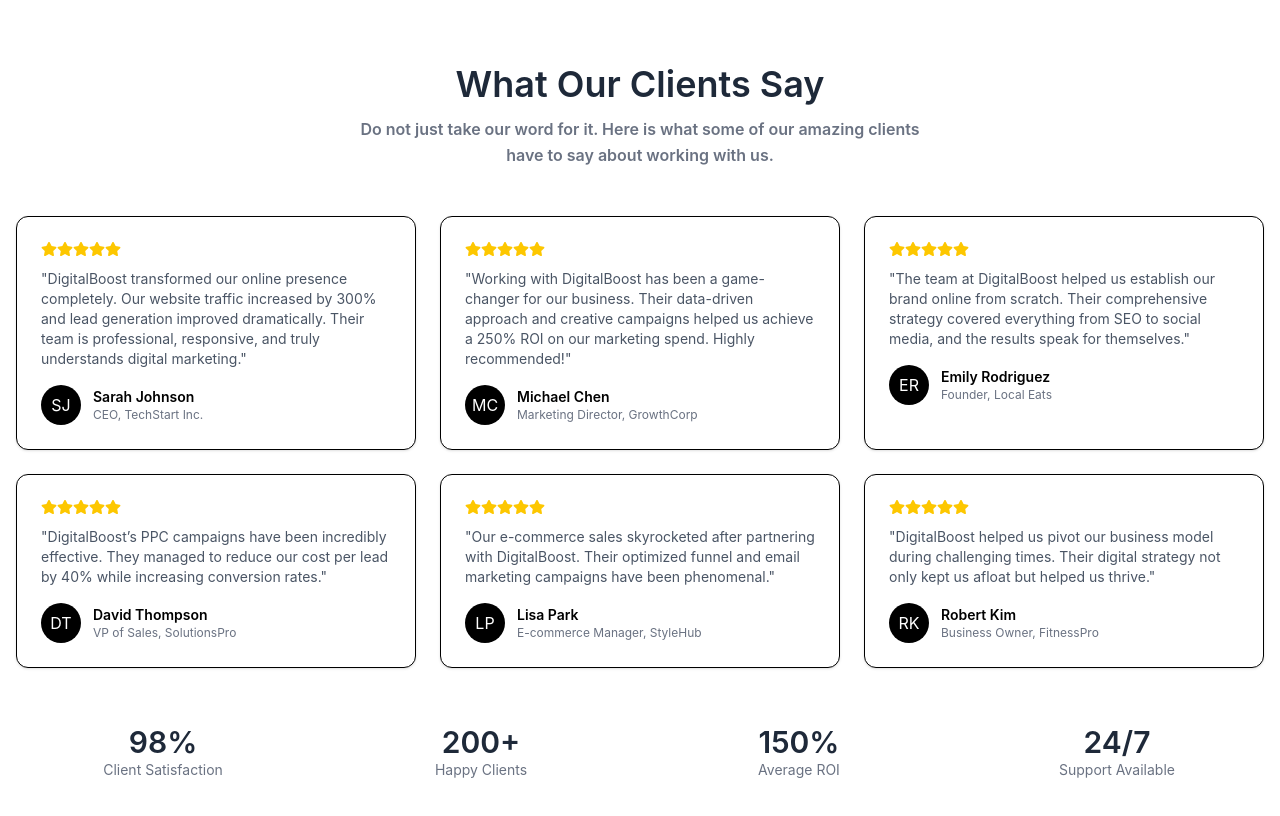
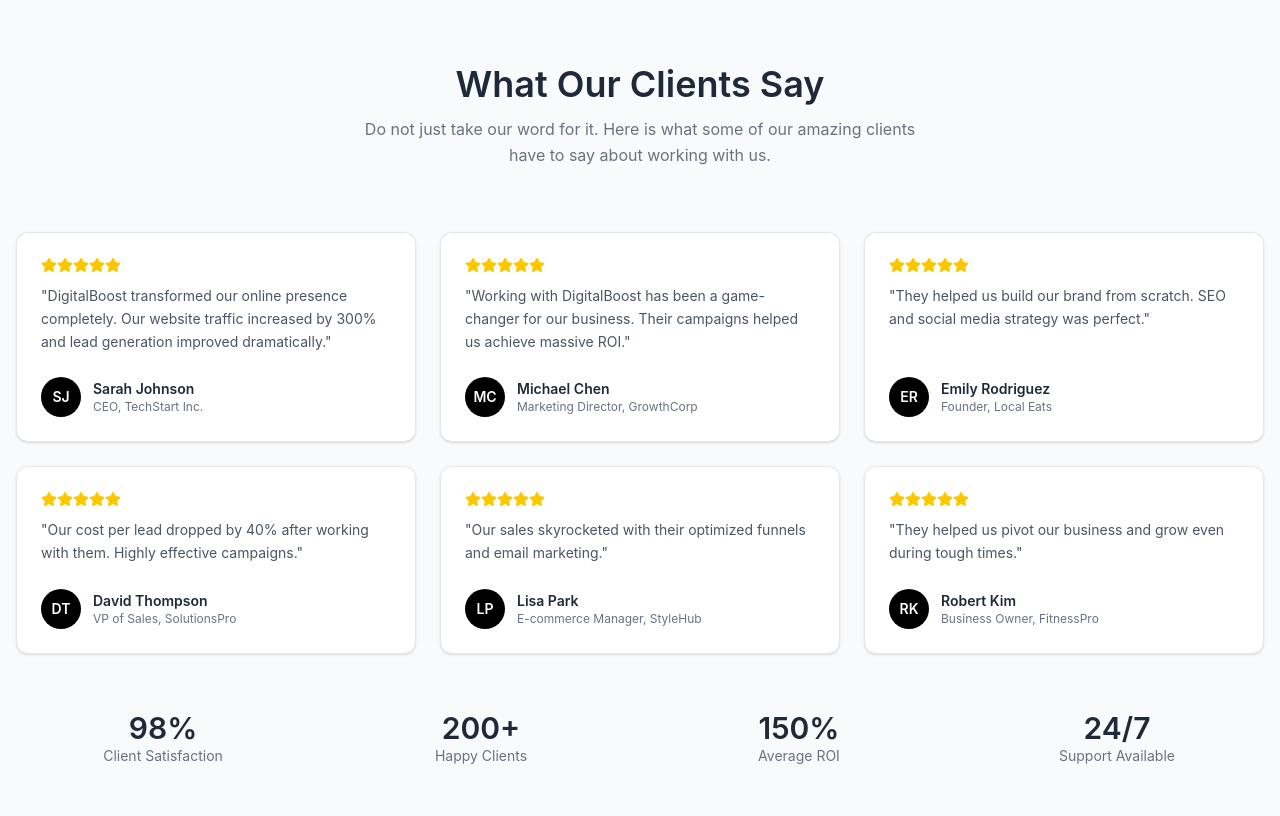
Before and after one commit to gayathri23-y/Agency-digital-market, a React (Vite) app: page / in a window 1280 px wide. Shown: the top 816 px of the page. Built offline with nearby package versions, Linux system fonts and the light colour scheme.

Commit message:
align changes

```diff
--- a/src/App.jsx
+++ b/src/App.jsx
@@ -1,5 +1,5 @@
 import React from 'react'
-import TestimonialSection from './Components/Testimonal'
+import TestimonialSection from './Pages/Testimonal';
 const App = () => {
   return (
     <div>
--- a/src/Components/Testimonal.jsx
+++ b/src/Components/Testimonal.jsx
@@ -31,83 +31,91 @@
   return <span>{count}{suffix}</span>;
 }
 
+// 🔥 Testimonials Data (6 cards)
 const testimonials = [
   {
     name: "Sarah Johnson",
     role: "CEO, TechStart Inc.",
-    text: "DigitalBoost transformed our online presence completely. Our website traffic increased by 300% and lead generation improved dramatically. Their team is professional, responsive, and truly understands digital marketing.",
+    text: "DigitalBoost transformed our online presence completely. Our website traffic increased by 300% and lead generation improved dramatically.",
     initials: "SJ",
   },
   {
     name: "Michael Chen",
     role: "Marketing Director, GrowthCorp",
-    text: "Working with DigitalBoost has been a game-changer for our business. Their data-driven approach and creative campaigns helped us achieve a 250% ROI on our marketing spend. Highly recommended!",
+    text: "Working with DigitalBoost has been a game-changer for our business. Their campaigns helped us achieve massive ROI.",
     initials: "MC",
   },
   {
     name: "Emily Rodriguez",
     role: "Founder, Local Eats",
-    text: "The team at DigitalBoost helped us establish our brand online from scratch. Their comprehensive strategy covered everything from SEO to social media, and the results speak for themselves.",
+    text: "They helped us build our brand from scratch. SEO and social media strategy was perfect.",
     initials: "ER",
   },
   {
     name: "David Thompson",
     role: "VP of Sales, SolutionsPro",
-    text: "DigitalBoost’s PPC campaigns have been incredibly effective. They managed to reduce our cost per lead by 40% while increasing conversion rates.",
+    text: "Our cost per lead dropped by 40% after working with them. Highly effective campaigns.",
     initials: "DT",
   },
   {
     name: "Lisa Park",
     role: "E-commerce Manager, StyleHub",
-    text: "Our e-commerce sales skyrocketed after partnering with DigitalBoost. Their optimized funnel and email marketing campaigns have been phenomenal.",
+    text: "Our sales skyrocketed with their optimized funnels and email marketing.",
     initials: "LP",
   },
   {
     name: "Robert Kim",
     role: "Business Owner, FitnessPro",
-    text: "DigitalBoost helped us pivot our business model during challenging times. Their digital strategy not only kept us afloat but helped us thrive.",
+    text: "They helped us pivot our business and grow even during tough times.",
     initials: "RK",
   },
 ];
+
 // 🔥 MAIN COMPONENT
 export default function TestimonialSection() {
   return (
-    <section className=" py-16 px-4">
+    <section className="bg-[#f9fafb] py-12 sm:py-16 px-4">
       <div className="max-w-7xl mx-auto">
 
         {/* Heading */}
-        <div className="text-center mb-12">
-          <h2 className="text-3xl md:text-4xl font-semibold text-gray-800">
+        <div className="text-center mb-16 px-2">
+          <h2 className="text-2xl sm:text-3xl md:text-4xl font-semibold text-gray-800">
             What Our Clients Say
-            <p className="text-gray-500 mt-3 max-w-xl mx-auto text-sm md:text-base leading-relaxed">
-  Do not just take our word for it. Here is what some of our amazing clients have to say about working with us.
-</p>
           </h2>
+
+          <p className="text-gray-500 mt-3 max-w-xl mx-auto text-xs sm:text-sm md:text-base leading-relaxed">
+            Do not just take our word for it. Here is what some of our amazing clients have to say about working with us.
+          </p>
         </div>
 
         {/* Cards */}
-        <div className="grid gap-6 md:grid-cols-3">
+        <div className="grid grid-cols-1 sm:grid-cols-2 lg:grid-cols-3 gap-6">
           {testimonials.map((item, index) => (
             <div
               key={index}
-              className="bg-white border rounded-xl p-6 shadow-sm"
+              className="bg-white border border-gray-200 rounded-xl p-6 shadow-sm hover:shadow-md transition flex flex-col justify-between h-full"
             >
+              {/* Stars */}
               <div className="flex mb-3 text-yellow-400">
                 {[...Array(5)].map((_, i) => (
                   <FaStar key={i} />
                 ))}
               </div>
 
-              <p className="text-gray-600 text-sm mb-4">
+              {/* Text */}
+              <p className="text-gray-600 text-xs sm:text-sm mb-6 leading-relaxed">
                 "{item.text}"
               </p>
 
-              <div className="flex items-center gap-3">
-                <div className="w-10 h-10 flex items-center justify-center bg-black text-white rounded-full">
+              {/* Profile */}
+              <div className="flex items-center gap-3 mt-auto">
+                <div className="w-10 h-10 flex items-center justify-center bg-black text-white rounded-full text-sm font-semibold">
                   {item.initials}
                 </div>
                 <div>
-                  <h4 className="text-sm font-semibold">{item.name}</h4>
+                  <h4 className="text-sm font-semibold text-gray-800">
+                    {item.name}
+                  </h4>
                   <p className="text-xs text-gray-500">{item.role}</p>
                 </div>
               </div>
@@ -115,34 +123,34 @@
           ))}
         </div>
 
-        {/* 🔥 Bottom Stats (WORKING) */}
-        <div className="grid grid-cols-2 md:grid-cols-4 gap-6 text-center mt-14">
+        {/* Bottom Stats */}
+        <div className="grid grid-cols-2 sm:grid-cols-2 md:grid-cols-4 gap-6 text-center mt-14">
           <div>
-            <h3 className="text-2xl md:text-3xl font-semibold text-gray-800">
+            <h3 className="text-2xl sm:text-3xl font-semibold text-gray-800">
               <CountUp end={98} suffix="%" />
             </h3>
-            <p className="text-gray-500 text-sm">Client Satisfaction</p>
+            <p className="text-gray-500 text-xs sm:text-sm">Client Satisfaction</p>
           </div>
 
           <div>
-            <h3 className="text-2xl md:text-3xl font-semibold text-gray-800">
+            <h3 className="text-2xl sm:text-3xl font-semibold text-gray-800">
               <CountUp end={200} suffix="+" />
             </h3>
-            <p className="text-gray-500 text-sm">Happy Clients</p>
+            <p className="text-gray-500 text-xs sm:text-sm">Happy Clients</p>
           </div>
 
           <div>
-            <h3 className="text-2xl md:text-3xl font-semibold text-gray-800">
+            <h3 className="text-2xl sm:text-3xl font-semibold text-gray-800">
               <CountUp end={150} suffix="%" />
             </h3>
-            <p className="text-gray-500 text-sm">Average ROI</p>
+            <p className="text-gray-500 text-xs sm:text-sm">Average ROI</p>
           </div>
 
           <div>
-            <h3 className="text-2xl md:text-3xl font-semibold text-gray-800">
+            <h3 className="text-2xl sm:text-3xl font-semibold text-gray-800">
               <CountUp end={24} suffix="/7" />
             </h3>
-            <p className="text-gray-500 text-sm">Support Available</p>
+            <p className="text-gray-500 text-xs sm:text-sm">Support Available</p>
           </div>
         </div>
 
--- /dev/null
+++ b/src/Pages/Testimonal.jsx
@@ -0,0 +1,9 @@
+import Testimonal from './../Components/Testimonal';
+
+const TestimonialSection =() => {
+    return (
+        <Testimonal/>
+    )
+}
+
+export default TestimonialSection
```
